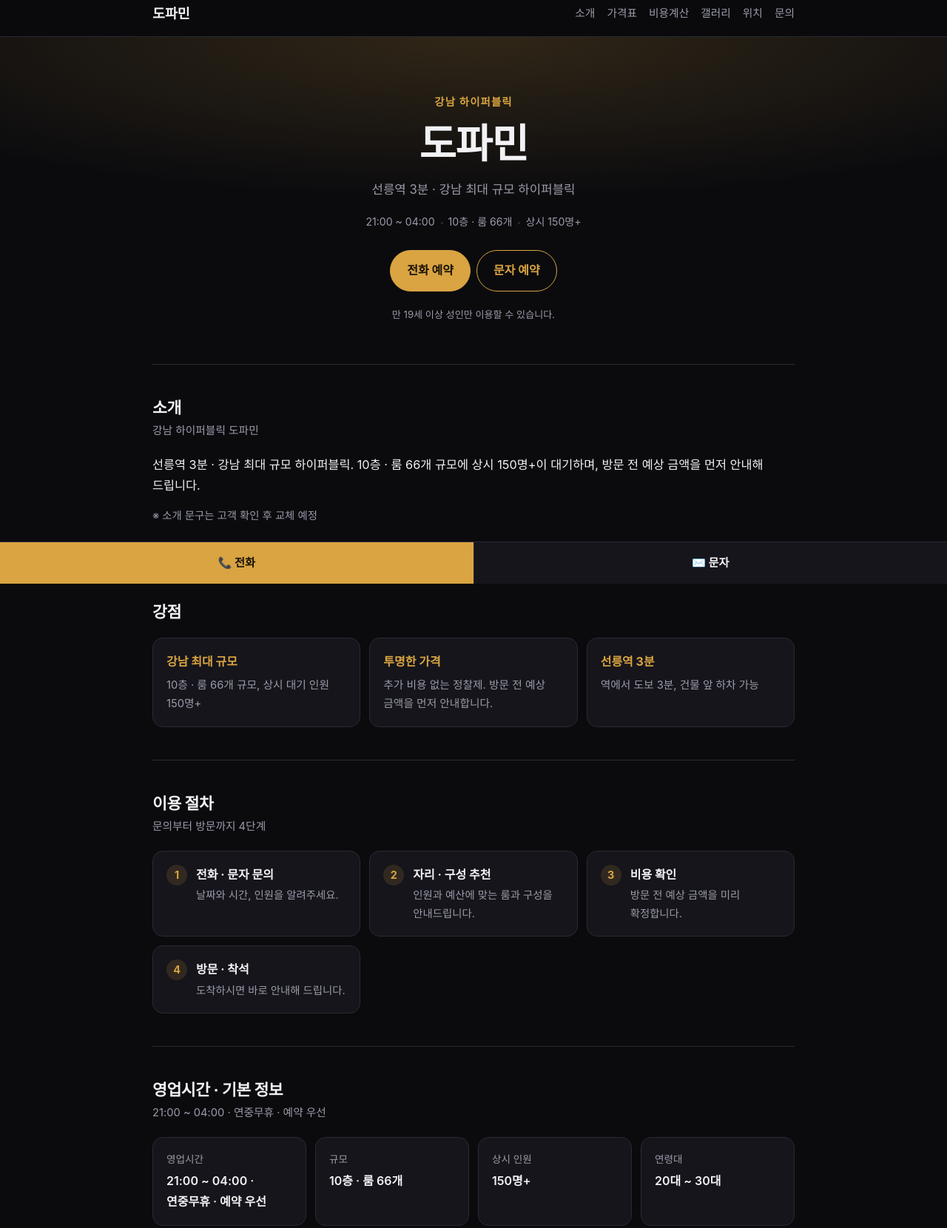
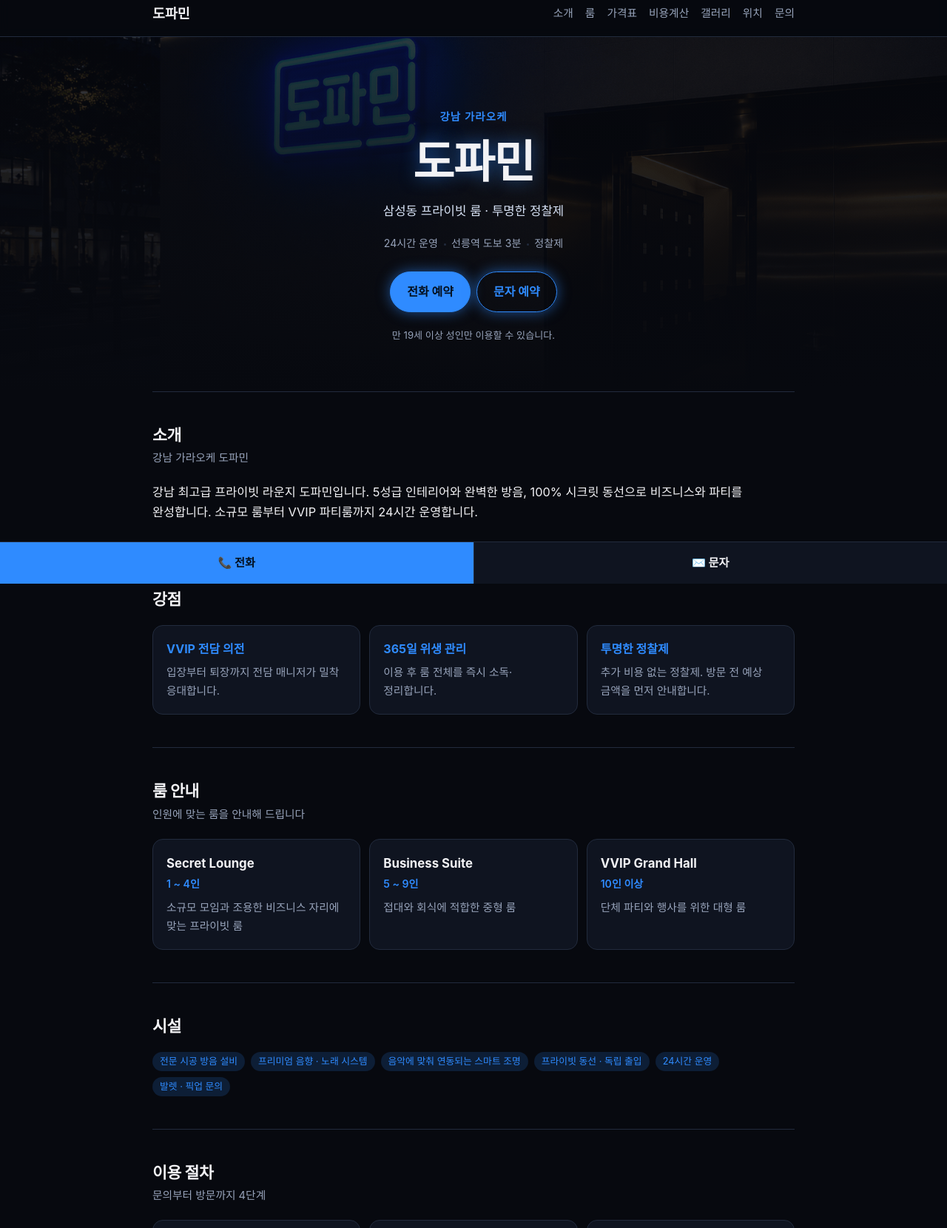
Before and after one commit to byoungguk/dopaminroom, an Astro site: page / in a window 1280 px wide. Shown: the part 11-1671 px from the top of the page at 74% size. Built offline with nearby package versions, Linux system fonts and the light colour scheme; Astro itself is replaced by a stand-in of ours; a web font is replaced by a local one.

Commit message:
네온 블루 테마 적용, 업소 사진·소개 내용 반영
- 간판 색상 기준 네온 블루 팔레트로 변경 (기존 골드 대체)
- 히어로 배경에 간판 사진, 갤러리 8장 등록, OG 이미지 설정
- karaoke-tracks.com 기준 소개문/3가지 약속/룸 타입/시설 반영
- 주소를 삼성동 선릉로92길 38 제이빌딩으로, 영업시간 24시간으로 수정
- 룸 안내·시설 섹션 및 메뉴 추가

Co-Authored-By: Claude Opus 5 (1M context) <noreply@anthropic.com>

```diff
--- a/src/components/BaseHead.astro
+++ b/src/components/BaseHead.astro
@@ -29,4 +29,5 @@ const canonicalURL = new URL(Astro.url.pathname, Astro.site);
 <meta property="og:title" content={fullTitle} />
 <meta property="og:description" content={description} />
 <meta property="og:locale" content="ko_KR" />
-<meta name="twitter:card" content="summary" />
+<meta property="og:image" content={new URL(withBase('/images/dopamin-entrance.png'), Astro.site)} />
+<meta name="twitter:card" content="summary_large_image" />
--- a/src/components/ContactBar.astro
+++ b/src/components/ContactBar.astro
@@ -44,6 +44,6 @@ const items = [
     font-size: 0.95rem;
   }
   .bar a:hover { text-decoration: none; }
-  .call { background: var(--accent); color: #1a1206; }
+  .call { background: var(--accent); color: #04101f; }
   .sub { background: var(--surface); color: var(--text); }
 </style>
--- a/src/components/Gallery.astro
+++ b/src/components/Gallery.astro
@@ -1,24 +1,32 @@
 ---
-// TODO: public/images/ 에 실제 사진을 넣고 아래 배열을 교체하세요.
-const photos: { src: string; alt: string }[] = [];
+import { PHOTOS } from '../venue';
+import { withBase } from '../url';
 ---
 
-{photos.length > 0 ? (
+{PHOTOS.length > 0 ? (
   <div class="grid">
-    {photos.map((photo) => <img src={photo.src} alt={photo.alt} loading="lazy" />)}
+    {PHOTOS.map((photo) => (
+      <figure>
+        <img src={withBase(`/${photo.src}`)} alt={photo.alt} loading="lazy" />
+      </figure>
+    ))}
   </div>
 ) : (
-  <div class="card empty">
-    <p>사진 준비 중입니다.</p>
-    <p class="muted">고객 제공 사진을 받아 등록 예정</p>
-  </div>
+  <div class="card empty"><p>사진 준비 중입니다.</p></div>
 )}
 
 <style>
   .grid {
     display: grid;
-    grid-template-columns: repeat(auto-fill, minmax(200px, 1fr));
+    grid-template-columns: repeat(auto-fill, minmax(220px, 1fr));
     gap: 10px;
+  }
+  figure { margin: 0; }
+  figure img {
+    width: 100%;
+    aspect-ratio: 4 / 3;
+    object-fit: cover;
+    border: 1px solid var(--border);
   }
   .empty { text-align: center; }
   .empty p { margin: 0; }
--- a/src/components/Hero.astro
+++ b/src/components/Hero.astro
@@ -1,18 +1,20 @@
 ---
 import { VENUE } from '../venue';
+import { withBase } from '../url';
 
 const tel = VENUE.phone.replace(/-/g, '');
+const bg = withBase('/images/dopamin-entrance.png');
 ---
 
-<section class="hero">
+<section class="hero" style={`--hero-bg: url('${bg}')`}>
   <div class="container">
     <p class="eyebrow">{VENUE.category}</p>
     <h1>{VENUE.name}</h1>
     <p class="tagline">{VENUE.tagline}</p>
     <ul class="quick">
-      <li>{VENUE.hours}</li>
-      <li>{VENUE.scale}</li>
-      <li>상시 {VENUE.staffCount}</li>
+      <li>{VENUE.hours} 운영</li>
+      <li>선릉역 도보 3분</li>
+      <li>정찰제</li>
     </ul>
     <div class="actions">
       <a class="btn" href={`tel:${tel}`}>전화 예약</a>
@@ -27,12 +29,27 @@ const tel = VENUE.phone.replace(/-/g, '');
 
 <style>
   .hero {
-    padding: 76px 0 56px;
-    background:
-      radial-gradient(120% 80% at 50% 0%, rgba(217, 164, 65, 0.18), transparent 62%),
-      var(--bg);
+    position: relative;
+    padding: 96px 0 64px;
     text-align: center;
+    overflow: hidden;
   }
+  .hero::before {
+    content: '';
+    position: absolute;
+    inset: 0;
+    background-image: var(--hero-bg);
+    background-size: cover;
+    background-position: center;
+    opacity: 0.45;
+  }
+  .hero::after {
+    content: '';
+    position: absolute;
+    inset: 0;
+    background: linear-gradient(180deg, rgba(7, 9, 15, 0.55) 0%, rgba(7, 9, 15, 0.82) 55%, var(--bg) 100%);
+  }
+  .hero .container { position: relative; z-index: 1; }
   .eyebrow {
     margin: 0 0 8px;
     color: var(--accent);
@@ -40,8 +57,12 @@ const tel = VENUE.phone.replace(/-/g, '');
     font-weight: 600;
     letter-spacing: 0.08em;
   }
-  h1 { margin: 0 0 10px; font-size: clamp(2.4rem, 9vw, 3.4rem); }
-  .tagline { margin: 0 0 18px; color: var(--muted); font-size: 1.05rem; }
+  h1 {
+    margin: 0 0 10px;
+    font-size: clamp(2.6rem, 10vw, 3.8rem);
+    text-shadow: 0 0 22px var(--accent-glow);
+  }
+  .tagline { margin: 0 0 18px; color: #d7e2f5; font-size: 1.05rem; }
   .quick {
     display: flex;
     flex-wrap: wrap;
--- a/src/components/InfoGrid.astro
+++ b/src/components/InfoGrid.astro
@@ -3,10 +3,10 @@ import { VENUE } from '../venue';
 
 const rows = [
   { label: '영업시간', value: `${VENUE.hours} · ${VENUE.hoursNote}` },
-  { label: '규모', value: VENUE.scale },
-  { label: '상시 인원', value: VENUE.staffCount },
-  { label: '연령대', value: VENUE.staffAge },
   { label: '위치', value: VENUE.access[0] },
+  { label: '룸', value: '1인 ~ 10인 이상 (룸 타입별)' },
+  { label: '주차', value: 'VIP 픽업 · 발렛 문의' },
+  { label: '예약', value: '전화 · 문자 상시 접수' },
   { label: '이용 안내', value: '만 19세 이상 성인 전용' },
 ];
 ---
--- /dev/null
+++ b/src/components/Rooms.astro
@@ -0,0 +1,24 @@
+---
+import { ROOMS } from '../venue';
+---
+
+<div class="grid">
+  {ROOMS.map((room) => (
+    <div class="card">
+      <p class="name">{room.name}</p>
+      <p class="cap">{room.capacity}</p>
+      <p class="desc">{room.desc}</p>
+    </div>
+  ))}
+</div>
+
+<style>
+  .grid {
+    display: grid;
+    grid-template-columns: repeat(auto-fit, minmax(240px, 1fr));
+    gap: 12px;
+  }
+  .name { margin: 0 0 2px; font-weight: 700; font-size: 1.05rem; }
+  .cap { margin: 0 0 8px; color: var(--accent); font-size: 0.88rem; font-weight: 600; }
+  .desc { margin: 0; color: var(--muted); font-size: 0.92rem; }
+</style>
--- a/src/consts.ts
+++ b/src/consts.ts
@@ -1,8 +1,9 @@
 // 사이트 전역 설정: 이름·설명이 확정되면 여기만 바꾸면 됩니다.
 export const SITE_TITLE = '도파민';
-export const SITE_DESCRIPTION = '강남 하이퍼블릭 도파민 · 선릉역 3분 · 예약 문의 24시';
+export const SITE_DESCRIPTION = '강남 가라오케 도파민 · 삼성동 프라이빗 룸 · 24시간 예약 문의';
 export const NAV_LINKS = [
   { href: '/#about', label: '소개' },
+  { href: '/#rooms', label: '룸' },
   { href: '/#price', label: '가격표' },
   { href: '/#calc', label: '비용계산' },
   { href: '/#gallery', label: '갤러리' },
--- a/src/pages/index.astro
+++ b/src/pages/index.astro
@@ -7,10 +7,11 @@ import InfoGrid from '../components/InfoGrid.astro';
 import PriceTable from '../components/PriceTable.astro';
 import PriceCalculator from '../components/PriceCalculator.astro';
 import Gallery from '../components/Gallery.astro';
+import Rooms from '../components/Rooms.astro';
 import LocationMap from '../components/LocationMap.astro';
 import Faq from '../components/Faq.astro';
 import ContactCard from '../components/ContactCard.astro';
-import { VENUE, EVENTS } from '../venue';
+import { VENUE, EVENTS, AMENITIES } from '../venue';
 ---
 
 <BaseLayout description={`${VENUE.category} ${VENUE.name} · ${VENUE.tagline}`} wide>
@@ -22,16 +23,27 @@ import { VENUE, EVENTS } from '../venue';
         <h2>소개</h2>
         <p>{VENUE.category} {VENUE.name}</p>
       </div>
-      <p class="lead">
-        {VENUE.tagline}. {VENUE.scale} 규모에 상시 {VENUE.staffCount}이 대기하며,
-        방문 전 예상 금액을 먼저 안내해 드립니다.
-      </p>
-      <p class="muted">※ 소개 문구는 고객 확인 후 교체 예정</p>
+      <p class="lead">{VENUE.intro}</p>
     </section>
 
     <section class="section" id="strength">
       <div class="section-head"><h2>강점</h2></div>
       <Strengths />
+    </section>
+
+    <section class="section" id="rooms">
+      <div class="section-head">
+        <h2>룸 안내</h2>
+        <p>인원에 맞는 룸을 안내해 드립니다</p>
+      </div>
+      <Rooms />
+    </section>
+
+    <section class="section" id="amenity">
+      <div class="section-head"><h2>시설</h2></div>
+      <ul class="chips">
+        {AMENITIES.map((item) => <li class="tag">{item}</li>)}
+      </ul>
     </section>
 
     <section class="section" id="process">
@@ -104,7 +116,9 @@ import { VENUE, EVENTS } from '../venue';
 </BaseLayout>
 
 <style>
-  .lead { margin: 0 0 8px; font-size: 1.02rem; }
+  .lead { margin: 0; font-size: 1.02rem; }
+  .chips { display: flex; flex-wrap: wrap; gap: 8px; list-style: none; margin: 0; padding: 0; }
+  .chips li { margin: 0; }
   .events {
     display: grid;
     grid-template-columns: repeat(auto-fit, minmax(240px, 1fr));
--- a/src/styles/global.css
+++ b/src/styles/global.css
@@ -1,13 +1,14 @@
-/* 유흥 업소 톤: 다크 기본 + 골드 포인트. 색만 바꾸면 전체 톤이 바뀝니다. */
+/* 네온 블루 톤 (간판 색상 기준). 색만 바꾸면 전체 톤이 바뀝니다. */
 :root {
-  --bg: #0b0b0e;
-  --surface: #15151b;
-  --surface-2: #1e1e26;
+  --bg: #07090f;
+  --surface: #0f1420;
+  --surface-2: #161d2c;
   --text: #f2f2f5;
-  --muted: #9b9bab;
-  --border: #2a2a34;
-  --accent: #d9a441;
-  --accent-soft: rgba(217, 164, 65, 0.14);
+  --muted: #97a3ba;
+  --border: #222b3d;
+  --accent: #2f8bff;
+  --accent-soft: rgba(47, 139, 255, 0.16);
+  --accent-glow: rgba(47, 139, 255, 0.55);
   --max-width: 900px;
   --radius: 14px;
   --font: 'Pretendard Variable', Pretendard, -apple-system, BlinkMacSystemFont, system-ui, sans-serif;
@@ -68,7 +69,8 @@ h1, h2, h3 { line-height: 1.35; letter-spacing: -0.02em; }
   font-size: 1rem;
   border: 1px solid var(--accent);
   background: var(--accent);
-  color: #1a1206;
+  color: #04101f;
+  box-shadow: 0 0 18px var(--accent-glow);
 }
 .btn:hover { text-decoration: none; filter: brightness(1.08); }
 .btn.ghost { background: transparent; color: var(--accent); }
--- a/src/venue.ts
+++ b/src/venue.ts
@@ -1,35 +1,54 @@
-// ⚠️ 고객 확인 필요: 값은 임시(placeholder). 실제 정보로 교체하세요.
+// ⚠️ 일부 값은 고객 확인 필요(TODO 표시). 내용·사진 출처: karaoke-tracks.com
 export const VENUE = {
   name: '도파민',
-  category: '강남 하이퍼블릭',
-  tagline: '선릉역 3분 · 강남 최대 규모 하이퍼블릭',
+  category: '강남 가라오케',
+  tagline: '삼성동 프라이빗 룸 · 투명한 정찰제',
+  intro:
+    '강남 최고급 프라이빗 라운지 도파민입니다. 5성급 인테리어와 완벽한 방음, 100% 시크릿 동선으로 비즈니스와 파티를 완성합니다. 소규모 룸부터 VVIP 파티룸까지 24시간 운영합니다.',
   phone: '010-6466-1839',
   kakao: '', // TODO: 카카오톡 채널/오픈채팅 링크 (빈 값이면 카톡 버튼 숨김)
-  manager: '담당자', // TODO
+  manager: '담당자',
   smsTemplate: '[도파민 예약문의] 날짜/시간, 인원 남겨주시면 회신드립니다.',
-  address: '서울특별시 강남구 선릉로92길 38', // TODO 확인
+  address: '서울특별시 강남구 삼성동 선릉로92길 38 제이빌딩',
   mapQuery: '서울 강남구 선릉로92길 38',
-  access: ['선릉역 (2호선·수인분당선) 도보 3분', '삼성역 (2호선·9호선) 도보 10분', '발렛파킹 문의'],
-  hours: '21:00 ~ 04:00',
+  access: ['선릉역 도보 3분', '삼성역 도보 10분', 'VIP 픽업 · 발렛 문의'],
+  hours: '24시간',
   hoursNote: '연중무휴 · 예약 우선',
   staffCount: '150명+',
   staffAge: '20대 ~ 30대',
   scale: '10층 · 룸 66개',
 };
 
-// 강점 3가지
+// 3가지 약속
 export const STRENGTHS = [
-  { title: '강남 최대 규모', desc: `${VENUE.scale} 규모, 상시 대기 인원 ${VENUE.staffCount}` },
-  { title: '투명한 가격', desc: '추가 비용 없는 정찰제. 방문 전 예상 금액을 먼저 안내합니다.' },
-  { title: '선릉역 3분', desc: '역에서 도보 3분, 건물 앞 하차 가능' },
+  { title: 'VVIP 전담 의전', desc: '입장부터 퇴장까지 전담 매니저가 밀착 응대합니다.' },
+  { title: '365일 위생 관리', desc: '이용 후 룸 전체를 즉시 소독·정리합니다.' },
+  { title: '투명한 정찰제', desc: '추가 비용 없는 정찰제. 방문 전 예상 금액을 먼저 안내합니다.' },
+];
+
+// 룸 타입
+export const ROOMS = [
+  { name: 'Secret Lounge', capacity: '1 ~ 4인', desc: '소규모 모임과 조용한 비즈니스 자리에 맞는 프라이빗 룸' },
+  { name: 'Business Suite', capacity: '5 ~ 9인', desc: '접대와 회식에 적합한 중형 룸' },
+  { name: 'VVIP Grand Hall', capacity: '10인 이상', desc: '단체 파티와 행사를 위한 대형 룸' },
+];
+
+// 시설
+export const AMENITIES = [
+  '전문 시공 방음 설비',
+  '프리미엄 음향 · 노래 시스템',
+  '음악에 맞춰 연동되는 스마트 조명',
+  '프라이빗 동선 · 독립 출입',
+  '24시간 운영',
+  '발렛 · 픽업 문의',
 ];
 
 // 이용 절차
 export const STEPS = [
   { title: '전화 · 문자 문의', desc: '날짜와 시간, 인원을 알려주세요.' },
-  { title: '자리 · 구성 추천', desc: '인원과 예산에 맞는 룸과 구성을 안내드립니다.' },
+  { title: '룸 · 구성 추천', desc: '인원과 예산에 맞는 룸과 구성을 안내드립니다.' },
   { title: '비용 확인', desc: '방문 전 예상 금액을 미리 확정합니다.' },
-  { title: '방문 · 착석', desc: '도착하시면 바로 안내해 드립니다.' },
+  { title: '방문 · 착석', desc: '도착하시면 전담 매니저가 안내해 드립니다.' },
 ];
 
 // 주대 (정찰제) — blog20260819 프로젝트와 동일 금액
@@ -49,18 +68,30 @@ export const FEES = {
 export const PRICE_NOTE =
   '표기 금액은 부가세 별도이며, 요일·시간대에 따라 달라질 수 있습니다. 정확한 금액은 문의해 주세요.';
 
+// 갤러리 (public/images/)
+export const PHOTOS = [
+  { src: 'images/dopamin-entrance.png', alt: '도파민 네온 사인 입구' },
+  { src: 'images/venue-48.webp', alt: '샹들리에가 있는 프라이빗 룸' },
+  { src: 'images/venue-51.webp', alt: '대형 소파가 놓인 룸 내부' },
+  { src: 'images/venue-53.webp', alt: '샴페인과 위스키 세팅' },
+  { src: 'images/venue-54.webp', alt: '룸 인테리어' },
+  { src: 'images/venue-55.webp', alt: '라운지 공간' },
+  { src: 'images/venue-56.webp', alt: '룸 조명' },
+  { src: 'images/venue-58.webp', alt: '테이블 세팅' },
+];
+
 // 이벤트 / 특별 서비스
 export const EVENTS = [
   { title: '단체 예약 상담', desc: '10인 이상 단체는 별도 상담으로 구성해 드립니다.' },
-  { title: '사전 예약 안내', desc: '예약 시 자리와 구성을 미리 확정해 드립니다.' },
+  { title: '사전 예약 안내', desc: '예약 시 룸과 구성을 미리 확정해 드립니다.' },
 ];
 
 // 자주 묻는 질문
 export const FAQ = [
-  { q: '영업시간이 어떻게 되나요?', a: `${VENUE.hours}까지 영업합니다. ${VENUE.hoursNote}.` },
-  { q: '예약 없이 방문해도 되나요?', a: '가능하지만 자리 상황에 따라 대기가 있을 수 있어 예약을 권해 드립니다.' },
+  { q: '영업시간이 어떻게 되나요?', a: '24시간 연중무휴로 운영합니다. 예약 후 방문을 권해 드립니다.' },
+  { q: '예약 없이 방문해도 되나요?', a: '가능하지만 룸 상황에 따라 대기가 있을 수 있어 예약을 권해 드립니다.' },
   { q: '비용은 어떻게 되나요?', a: '주대 등급과 인원, 이용 시간에 따라 달라집니다. 비용계산기에서 예상 금액을 확인하거나 문의해 주세요.' },
-  { q: '주차가 되나요?', a: '발렛파킹 관련은 전화로 문의해 주세요.' },
+  { q: '몇 명까지 이용할 수 있나요?', a: '1인부터 10인 이상 단체까지 룸 타입에 맞춰 안내해 드립니다.' },
+  { q: '주차가 되나요?', a: '발렛 및 픽업 관련은 전화로 문의해 주세요.' },
   { q: '처음 방문인데 어떻게 하나요?', a: '전화 주시면 인원과 예산에 맞춰 처음부터 안내해 드립니다.' },
-  { q: '단체도 가능한가요?', a: '단체 예약 가능합니다. 인원을 알려주시면 룸을 준비해 드립니다.' },
 ];
```
Also changed, not shown: public/favicon.svg, public/images/dopamin-entrance.png (added), public/images/venue-48.webp (added), public/images/venue-51.webp (added), public/images/venue-53.webp (added), public/images/venue-54.webp (added), public/images/venue-55.webp (added), public/images/venue-56.webp (added), public/images/venue-58.webp (added).
